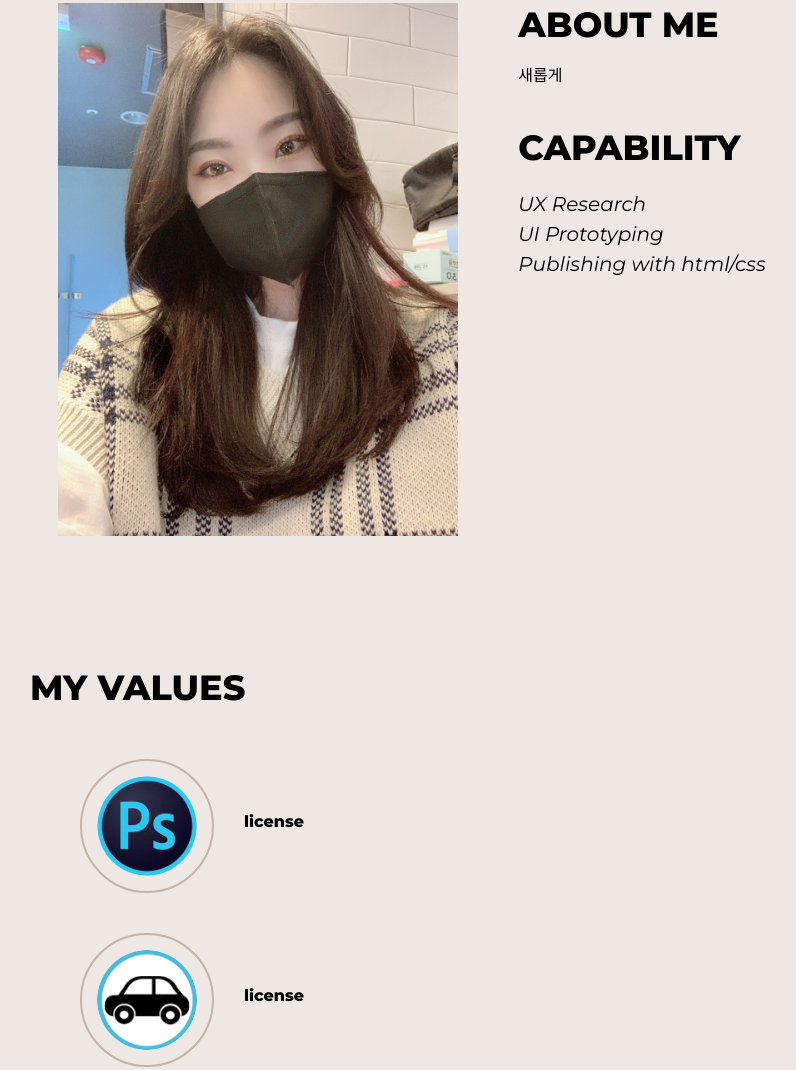
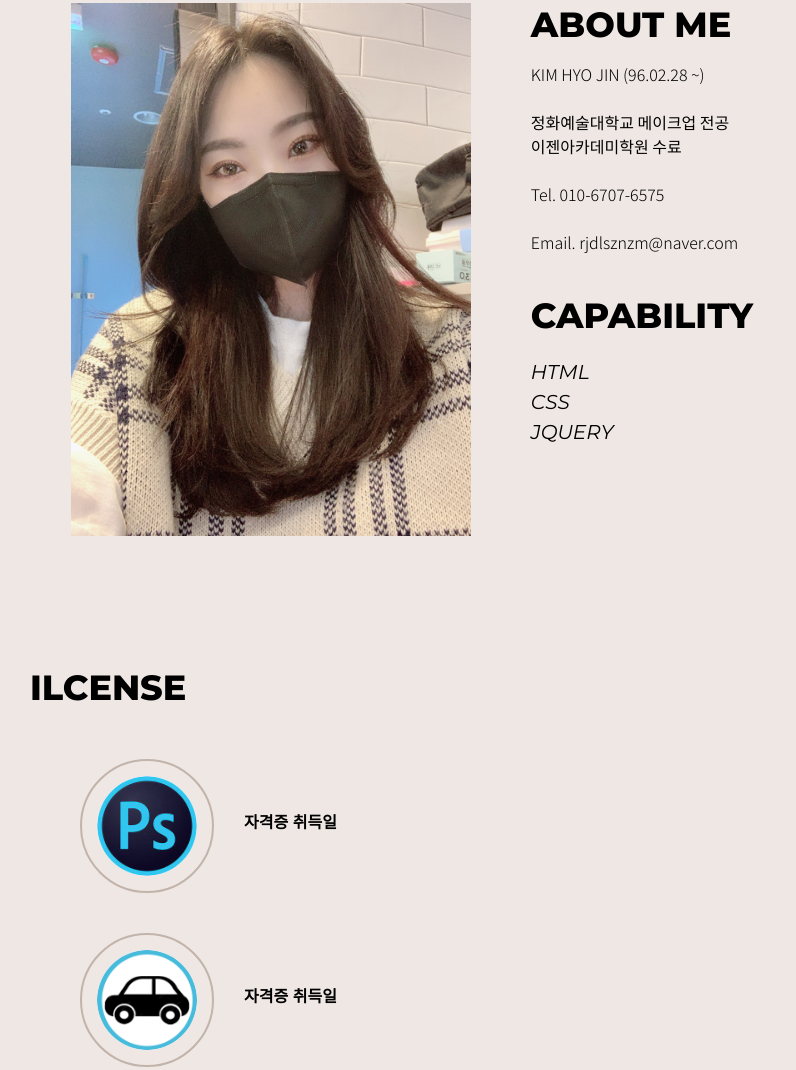
Before and after one commit to hyojin6707/hyojin, a plain HTML site: page info.html in a window 1280 px wide. Shown: the part 156-1226 px from the top of the page, without its empty margins (228-1024 px from the left). Drawn offline with Linux system fonts and the light colour scheme.

Commit message:
Add files via upload

```diff
--- a/info.html
+++ b/info.html
@@ -31,21 +31,29 @@
             <img id="profile-picture" src="./images/kim hyo jin.jpg">
             <div class="introduction">
                 <h2>ABOUT ME</h2>
-                <p>새롭게 </p>
+                <p>KIM HYO JIN (96.02.28 ~)<BR>
+                    <br>
+                    정화예술대학교 메이크업 전공<br>
+                    이젠아카데미학원 수료<br>
+                    <br>
+                    Tel.  010-6707-6575<br>
+                    <br>
+                    Email. rjdlsznzm@naver.com
+                     </p>
                 <h2>CAPABILITY</h2>
-                <p  id="capability">UX Research<br>UI Prototyping<br>Publishing with html/css</p>
+                <p  id="capability">HTML<br>CSS<br>JQUERY</p>
             </div>
         </div>
 
 
-        <h5 class="value-menu">MY VALUES</h5>
+        <h5 class="value-menu"> ILCENSE</h5>
 
         <div class="value-section">
 
             <div class="value">
                 <img class="value-icon" src="./images/img.jpg">
                 <div class="value-intro">
-                    <h4 class="value-name">license</h4>
+                    <h4 class="value-name">자격증 취득일</h4>
                 </div>
             </div>
 
@@ -53,7 +61,7 @@
             <div class="value">
                 <img class="value-icon" src="./images/c1.png">
                 <div class="value-intro">
-                    <h4 class="value-name">license</h4>
+                    <h4 class="value-name">자격증 취득일</h4>
                 </div>
             </div>
 
```
